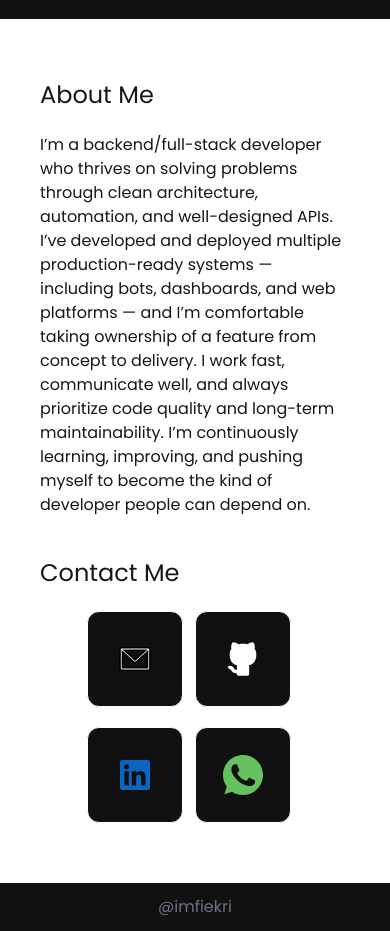
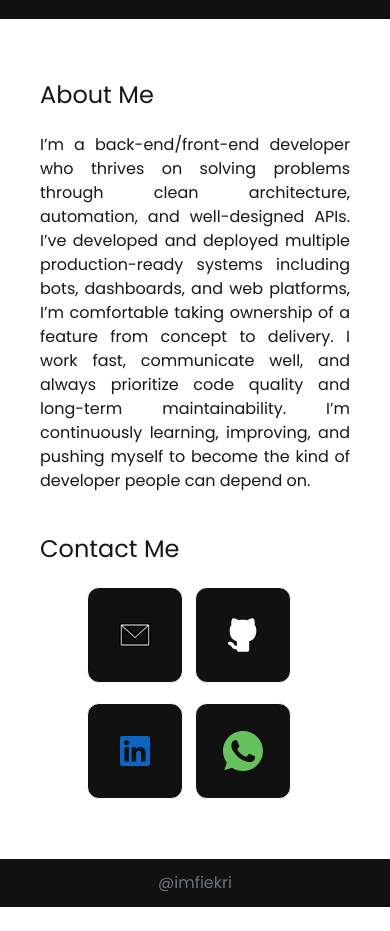
Before and after one commit to Iqbal-Maulana67/portfolio-website, a Next.js app: page / in a window 390 px wide. Shown: the part 1940-2871 px from the top of the page. After the commit the page ends 2847 px from the top, so only its background shows below. Built offline with nearby package versions, Linux system fonts and the light colour scheme.

Commit message:
Adding responsive style for medium size devices

```diff
--- a/app/page.tsx
+++ b/app/page.tsx
@@ -19,7 +19,10 @@ export default function Home() {
             <AboutPage />
             <ContactPage />
           </div>
-          <div className="lg:w-2/3 hidden lg:block">
+          <div className="w-full hidden md:block">
+            <hr className="my-5 border-gray-700" />
+          </div>
+          <div className="lg:w-2/3 hidden lg:block md:block">
             <SkillPage />
           </div>
         </section>
--- a/components/Pages/AboutPage.tsx
+++ b/components/Pages/AboutPage.tsx
@@ -44,16 +44,16 @@ export default function AboutPage() {
         <div className="about-line"></div>
       </div>
       <div className="mt-5">
-        <span className="text-justify">
-          I’m a backend/full-stack developer who thrives on solving problems
+        <p className="text-justify">
+          I’m a back-end/front-end developer who thrives on solving problems
           through clean architecture, automation, and well-designed APIs. I’ve
-          developed and deployed multiple production-ready systems — including
-          bots, dashboards, and web platforms — and I’m comfortable taking
-          ownership of a feature from concept to delivery. I work fast,
-          communicate well, and always prioritize code quality and long-term
-          maintainability. I’m continuously learning, improving, and pushing
-          myself to become the kind of developer people can depend on.
-        </span>
+          developed and deployed multiple production-ready systems including
+          bots, dashboards, and web platforms, I’m comfortable taking ownership
+          of a feature from concept to delivery. I work fast, communicate well,
+          and always prioritize code quality and long-term maintainability. I’m
+          continuously learning, improving, and pushing myself to become the
+          kind of developer people can depend on.
+        </p>
       </div>
     </div>
   );
--- a/components/Pages/ProjectPage.tsx
+++ b/components/Pages/ProjectPage.tsx
@@ -4,18 +4,18 @@ export default function ProjectPage() {
   return (
     <section id="sectionPin">
       <div className="pin-wrap">
-        <div className="w-full lg:w-2xl justify-center project-header lg:opacity-0 sm:opacity-100 text-center md:text-left mb-6 lg:mb-0">
+        <div className="w-full lg:w-2xl md:w-2xl justify-center project-header lg:opacity-0 sm:opacity-100 text-center md:text-left mb-6 lg:mb-0 md:mb-0">
           <h2 className="{poppins.className} text-3xl font-semibold">
             Projects
           </h2>
           <h3>Things I’ve built along the way.</h3>
         </div>
-        <div className="lg:h-full sm:h-fit w-xl text-center p-5 project-container mr-5 mb-6 lg:mb-0">
+        <div className="lg:h-full md:h-full sm:h-fit w-xl text-center p-5 project-container mr-5 mb-6 lg:mb-0">
           <img src="/images/valkbot.png" alt="" className="rounded-xl" />
           <h2 className="{poppins.className} text-2xl font-semibold mt-2">
             Valk Bot
           </h2>
-          <h3 className="text-justify mt-2 hidden lg:block">
+          <h3 className="text-justify mt-2 hidden md:block lg:block">
             A fully featured Telegram bot designed to automate various workflows
             and interaction processes. I was responsible for the complete
             development lifecycle, including feature implementation, message
@@ -26,12 +26,12 @@ export default function ProjectPage() {
             bot logic.
           </h3>
         </div>
-        <div className="lg:h-full sm:h-fit w-xl text-center p-5 project-container mr-5 mb-6 lg:mb-0">
+        <div className="lg:h-full md:h-full sm:h-fit w-xl text-center p-5 project-container mr-5 mb-6 lg:mb-0">
           <img src="/images/leaf.png" alt="" className="rounded-xl" />
           <h2 className="{poppins.className} text-2xl font-semibold mt-2">
             Leaf Classification App
           </h2>
-          <h3 className="text-justify mt-2 hidden lg:block">
+          <h3 className="text-justify mt-2 hidden md:block lg:block">
             A mobile application powered by a custom-built machine learning
             model for leaf classification. I handled dataset preparation,
             preprocessing, and model training to achieve optimal accuracy.
@@ -42,12 +42,12 @@ export default function ProjectPage() {
             end-to-end solution from data to deployment.
           </h3>
         </div>
-        <div className="lg:h-full sm:h-fit w-xl text-center p-5 project-container mr-5 mb-6 lg:mb-0">
+        <div className="lg:h-full md:h-full sm:h-fit w-xl text-center p-5 project-container mr-5 mb-6 lg:mb-0">
           <img src="/images/akus.png" alt="" className="rounded-xl" />
           <h2 className="{poppins.className} text-2xl font-semibold mt-2">
             A-KUS
           </h2>
-          <h3 className="text-justify mt-2 hidden lg:block">
+          <h3 className="text-justify mt-2 hidden md:block lg:block">
             A comprehensive financial management system built for school
             operations. I developed both the web application and the set of APIs
             responsible for synchronizing data to the mobile app. This included
--- a/components/Pages/SkillPage.tsx
+++ b/components/Pages/SkillPage.tsx
@@ -20,6 +20,14 @@ export default function SkillPage() {
             imgColor: "#fff",
             width: "80%",
             text: "Laravel",
+          }}
+        />
+        <SkillContainer
+          data={{
+            imgUrl: "/icons/golang.svg",
+            imgColor: "#fff",
+            width: "70%",
+            text: "Go / Gin Framework",
           }}
         />
         <SkillContainer
@@ -63,14 +71,6 @@ export default function SkillPage() {
         />
         <SkillContainer
           data={{
-            imgUrl: "/icons/golang.svg",
-            imgColor: "#fff",
-            width: "70%",
-            text: "Go / Gin Framework",
-          }}
-        />
-        <SkillContainer
-          data={{
             imgUrl: "/icons/docker.svg",
             imgColor: "#fff",
             width: "70%",
```
